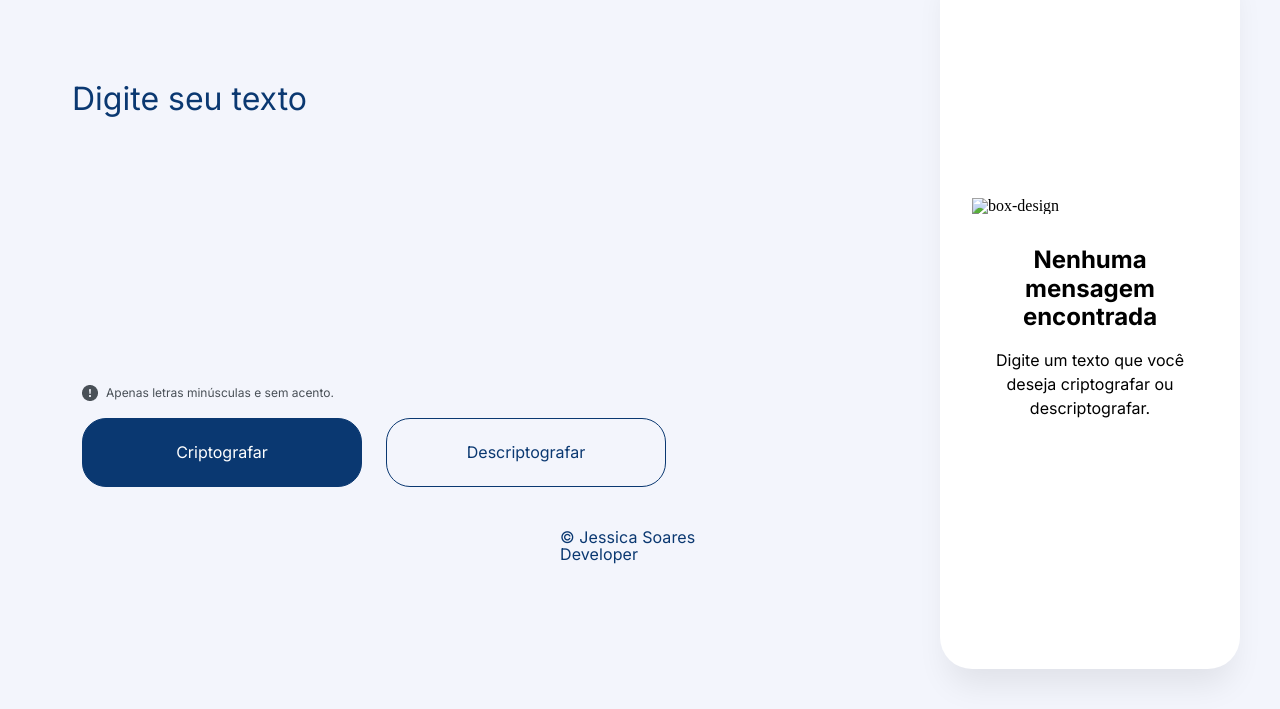
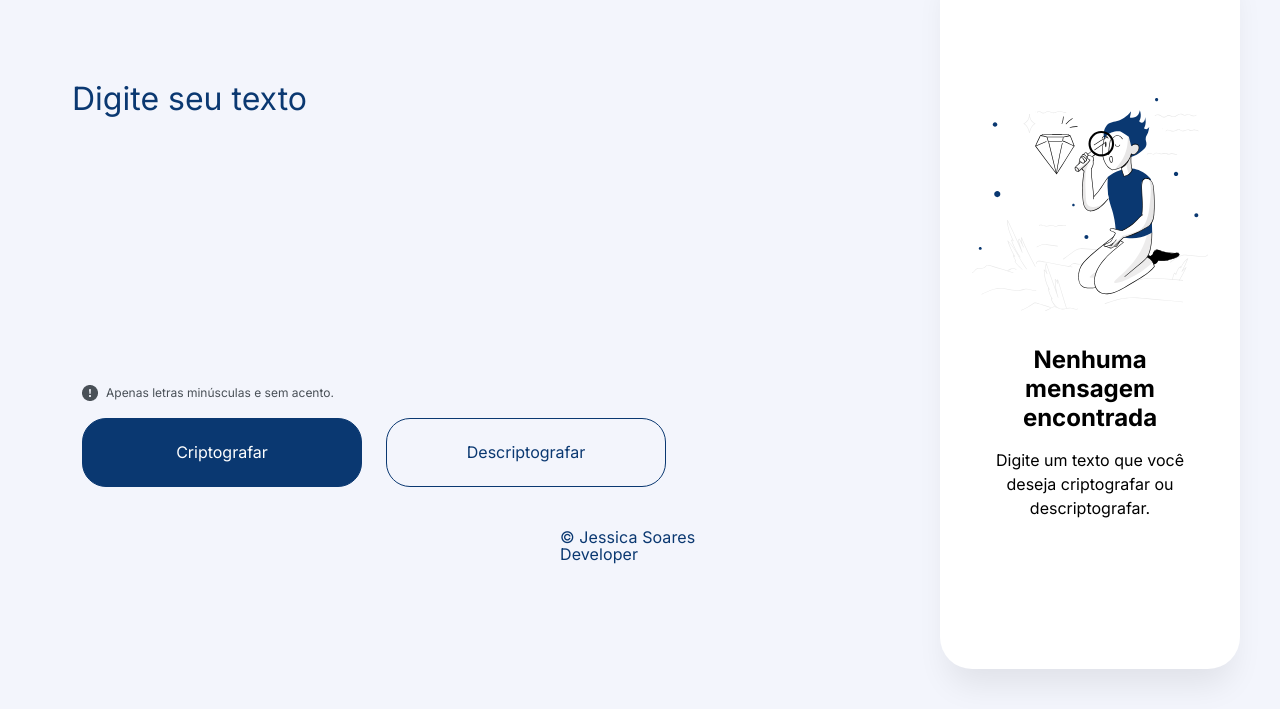
Before and after one commit to Jessicafigs/challenge-one-decodificador, a plain HTML site: page index.html in a window 1280 px wide. Shown: the part 91-800 px from the top of the page. Drawn offline with Linux system fonts and the light colour scheme; a script that the page names is missing; files whose address does not match are found by name.

Commit message:
Update index.html

```diff
--- a/index.html
+++ b/index.html
@@ -22,7 +22,7 @@
     </div>
     <div class="box" id="box">
         <div class="box-content" id="box-content">
-            <img src="./images/box-design.svg" alt="box-design" class="box-design">
+            <img src="box-design.svg" alt="box-design" class="box-design">
             <h2 class="box-title">Nenhuma mensagem encontrada</h2>
             <p class="box-msg">Digite um texto que você deseja criptografar ou descriptografar.</p>
         </div>
```
